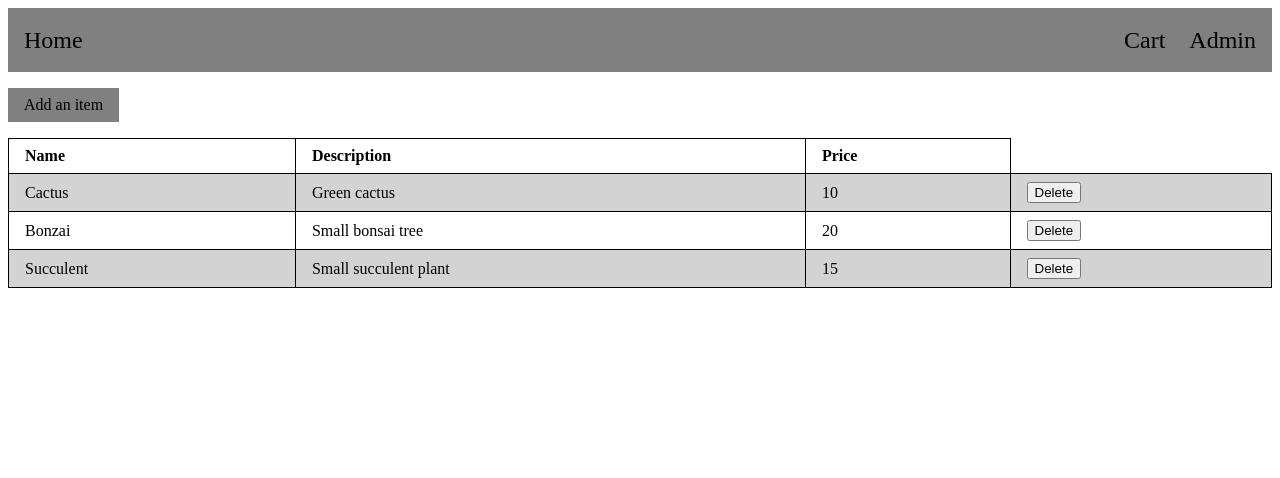
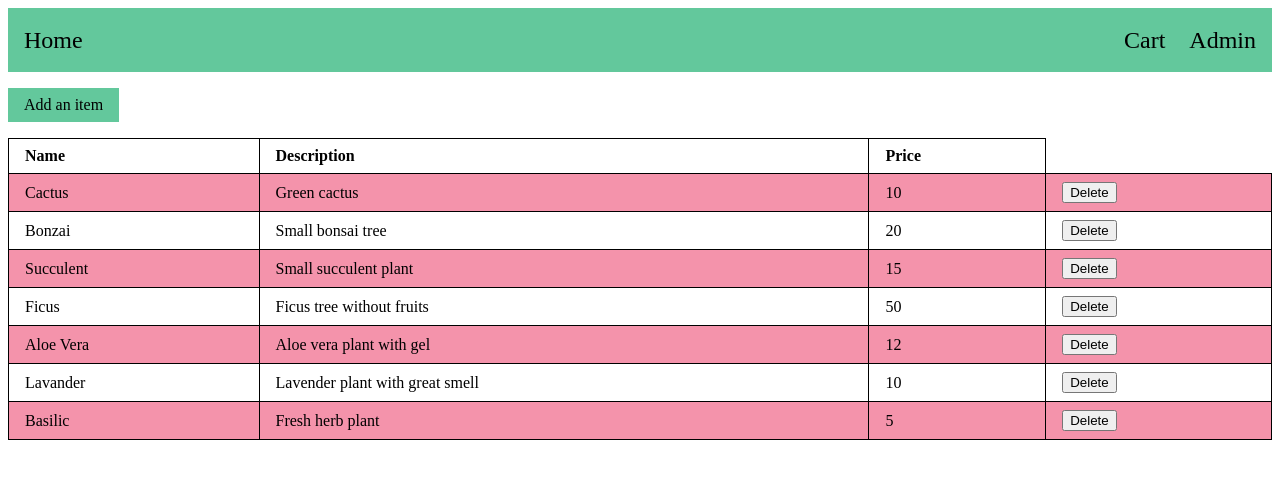
Before and after one commit to Raphael-Laurent/Interface_TP1, a Vue app in the folder TP1/: page /admin in a window 1280 px wide. Shown: the top 478 px of the page. Built offline with nearby package versions, Linux system fonts and the light colour scheme.

Commit message:
color change + data change

```diff
--- a/TP1/src/components/AdminView.vue
+++ b/TP1/src/components/AdminView.vue
@@ -50,18 +50,18 @@ function deleteItem(id) {
 }
 
 #table tbody tr:nth-child(odd) {
-    background-color: lightgrey;
+    background-color: #ed4b7399;
 }
 
 .link {
   text-decoration: none;
   color: black;
-  background-color: grey;
+  background-color: #63c89c;
   padding: .5rem 1rem;
   display: inline-block;
   margin-bottom: 1rem;
 }
 
 .link:hover {
-  color: red;
+  color: #e61e50;
 }</style>
--- a/TP1/src/components/ArticleItem.vue
+++ b/TP1/src/components/ArticleItem.vue
@@ -22,7 +22,7 @@ defineProps({
 
 .CardBox {
     border: .1rem solid black;
-    background-color: rgb(172, 170, 170);
+    background-color: #63c89c;
     padding: 1rem 2rem;
     min-width: 10rem;
     min-height: 7rem;
@@ -32,8 +32,8 @@ defineProps({
 }
 
 .CardBox:hover {
-    border: .1rem solid red;
-    color: red;
+    border: .1rem solid #e61e50;
+    color: #e61e50;
     cursor: pointer;
 }
 </style>
--- a/TP1/src/components/Navigation.vue
+++ b/TP1/src/components/Navigation.vue
@@ -10,7 +10,7 @@
 
 <style scoped>
 #topComponent {
-    background-color: grey;
+    background-color: #63c89c;
     height: 4rem;
     display: flex;
     flex-direction: row;
--- a/TP1/src/data/data.js
+++ b/TP1/src/data/data.js
@@ -1,10 +1,13 @@
 import { reactive } from 'vue'
 
 export const articles = reactive([
-  { id: 1, name: 'Cactus', description: 'Green cactus', price: 10},
-  { id: 2, name: 'Bonzai', description: 'Small bonsai tree', price: 20},
-  { id: 3, name: 'Succulent', description: 'Small succulent plant', price: 15},
-
+  { id: 1, name: 'Cactus', description: 'Green cactus', price: 10 },
+  { id: 2, name: 'Bonzai', description: 'Small bonsai tree', price: 20 },
+  { id: 3, name: 'Succulent', description: 'Small succulent plant', price: 15 },
+  { id: 4, name: 'Ficus', description: 'Ficus tree without fruits', price: 50 },
+  { id: 5, name: 'Aloe Vera', description: 'Aloe vera plant with gel', price: 12 },
+  { id: 6, name: 'Lavander', description: 'Lavender plant with great smell', price: 10 },
+  { id: 7, name: 'Basilic', description: 'Fresh herb plant', price: 5}
 ])
 
 export const panier = reactive([])
```
